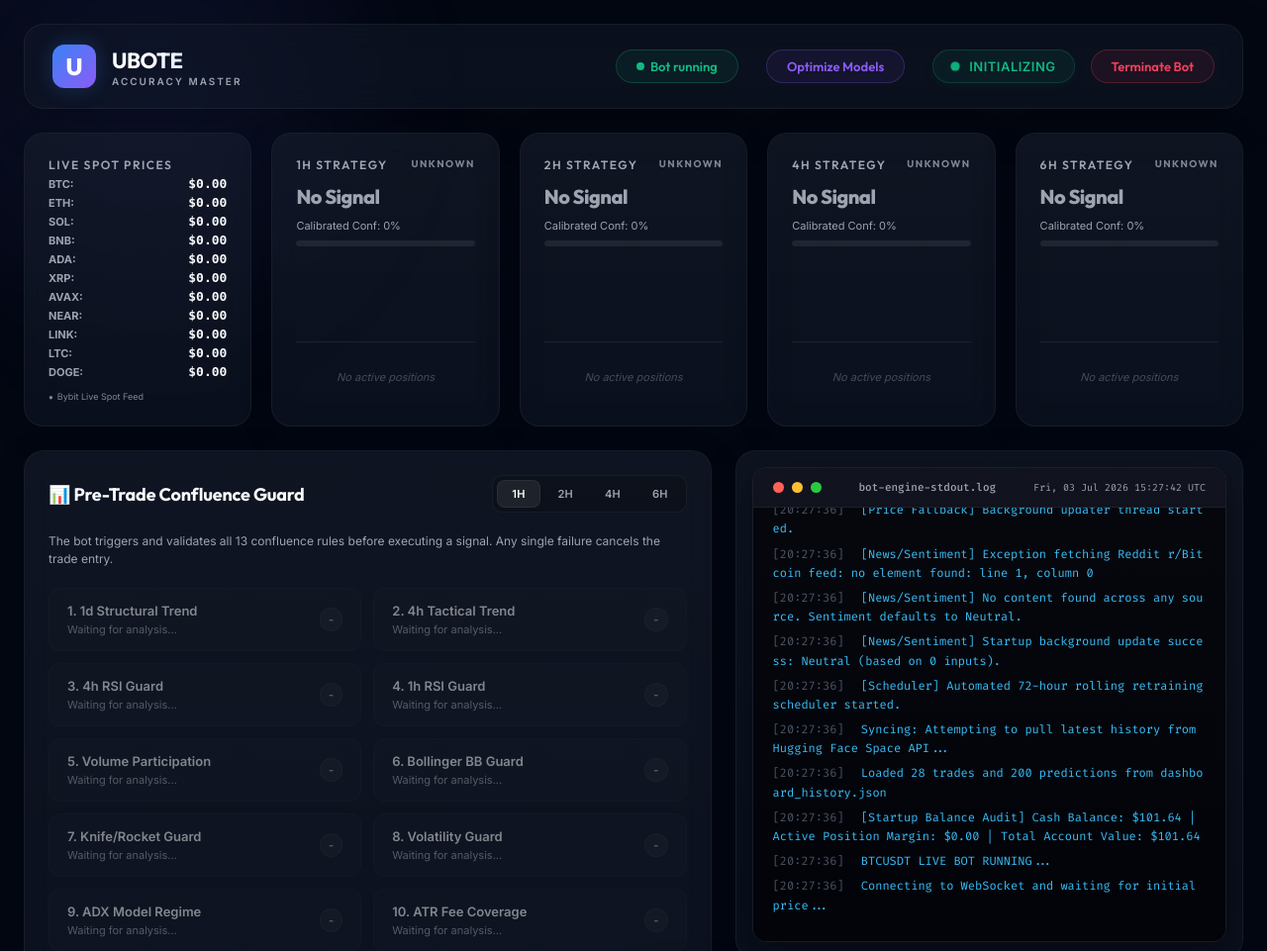
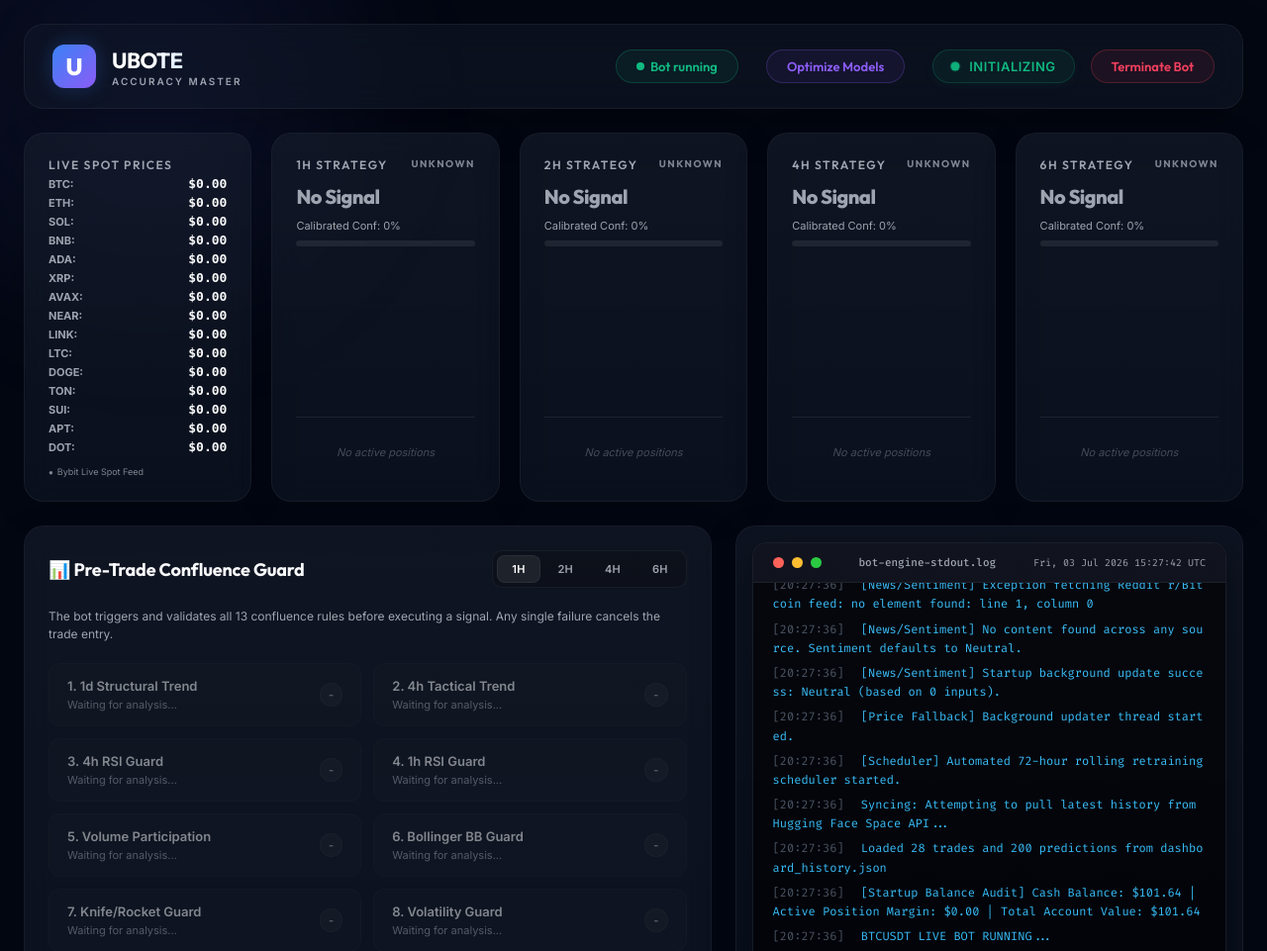
Before and after one commit to mehsim/btc-trading-bot, a Flask app: page / in a window 1280 px wide; the page is wider, and only the part inside the window is pictured. Shown: the top 961 px of that part at 99% size. Run offline with Flask 3, Linux system fonts and the light colour scheme; data that the repository does not hold is empty; parts of the project's set-up code (start-up, migrations or seed data) failed here and were passed over.

Commit message:
Add TON, SUI, APT, and DOT to supported symbols on backend and frontend

```diff
--- a/main.py
+++ b/main.py
@@ -797,7 +797,7 @@ def run_flask():
 # =========================
 SYMBOL = "BTCUSDT"
 INTERVAL = "60"
-SUPPORTED_SYMBOLS = ["BTCUSDT", "ETHUSDT", "SOLUSDT", "BNBUSDT", "ADAUSDT", "XRPUSDT", "AVAXUSDT", "NEARUSDT", "LINKUSDT", "LTCUSDT", "DOGEUSDT"]
+SUPPORTED_SYMBOLS = ["BTCUSDT", "ETHUSDT", "SOLUSDT", "BNBUSDT", "ADAUSDT", "XRPUSDT", "AVAXUSDT", "NEARUSDT", "LINKUSDT", "LTCUSDT", "DOGEUSDT", "TONUSDT", "SUIUSDT", "APTUSDT", "DOTUSDT"]
 
 # =========================
 from xgboost import XGBClassifier, XGBRegressor
--- a/templates/index.html
+++ b/templates/index.html
@@ -1021,6 +1021,22 @@
                     <div style="display: flex; justify-content: space-between; align-items: center;">
                         <span style="font-size: 11px; font-weight: 700; color: var(--text-secondary);">DOGE:</span>
                         <span id="live-price-doge" style="font-size: 13px; font-weight: 800; font-family: monospace;">$0.00</span>
+                    </div>
+                    <div style="display: flex; justify-content: space-between; align-items: center;">
+                        <span style="font-size: 11px; font-weight: 700; color: var(--text-secondary);">TON:</span>
+                        <span id="live-price-ton" style="font-size: 13px; font-weight: 800; font-family: monospace;">$0.00</span>
+                    </div>
+                    <div style="display: flex; justify-content: space-between; align-items: center;">
+                        <span style="font-size: 11px; font-weight: 700; color: var(--text-secondary);">SUI:</span>
+                        <span id="live-price-sui" style="font-size: 13px; font-weight: 800; font-family: monospace;">$0.00</span>
+                    </div>
+                    <div style="display: flex; justify-content: space-between; align-items: center;">
+                        <span style="font-size: 11px; font-weight: 700; color: var(--text-secondary);">APT:</span>
+                        <span id="live-price-apt" style="font-size: 13px; font-weight: 800; font-family: monospace;">$0.00</span>
+                    </div>
+                    <div style="display: flex; justify-content: space-between; align-items: center;">
+                        <span style="font-size: 11px; font-weight: 700; color: var(--text-secondary);">DOT:</span>
+                        <span id="live-price-dot" style="font-size: 13px; font-weight: 800; font-family: monospace;">$0.00</span>
                     </div>
                 </div>
                 <div class="card-subtitle" style="font-size: 9px; opacity: 0.8; display: flex; align-items: center; gap: 4px;">
@@ -1369,7 +1385,7 @@
         let activeFilter = 'all'; // 'all', 'success', 'failed'
         let activeConfluenceTimeframe = '1h'; // default to 1H
         let activeTradesState = {};
-        let lastPrices = {BTC: null, ETH: null, SOL: null, BNB: null, ADA: null, XRP: null};
+        let lastPrices = {BTC: null, ETH: null, SOL: null, BNB: null, ADA: null, XRP: null, TON: null, SUI: null, APT: null, DOT: null};
         let globalDataCache = null;
 
         function setConfluenceTimeframe(tf, element) {
@@ -1785,7 +1801,7 @@
                     // 2. Update Live Price
                     globalDataCache = data;
                     const currentPrice = data.live_price;
-                    const symbols = ["BTC", "ETH", "SOL", "BNB", "ADA", "XRP", "AVAX", "NEAR", "LINK", "LTC", "DOGE"];
+                    const symbols = ["BTC", "ETH", "SOL", "BNB", "ADA", "XRP", "AVAX", "NEAR", "LINK", "LTC", "DOGE", "TON", "SUI", "APT", "DOT"];
 
                     symbols.forEach(sym => {
                         const val = data[`live_price_${sym}USDT`];
--- a/train.py
+++ b/train.py
@@ -32,7 +32,7 @@ economic_calendar_lock = threading.Lock()
 SYMBOL = "BTCUSDT"
 INTERVAL = "60"
 PAGES = 20  # 20 pages of candles provides ~20,000 candles (balanced dataset size)
-SUPPORTED_SYMBOLS = ["BTCUSDT", "ETHUSDT", "SOLUSDT", "BNBUSDT", "ADAUSDT", "XRPUSDT", "AVAXUSDT", "NEARUSDT", "LINKUSDT", "LTCUSDT", "DOGEUSDT"]
+SUPPORTED_SYMBOLS = ["BTCUSDT", "ETHUSDT", "SOLUSDT", "BNBUSDT", "ADAUSDT", "XRPUSDT", "AVAXUSDT", "NEARUSDT", "LINKUSDT", "LTCUSDT", "DOGEUSDT", "TONUSDT", "SUIUSDT", "APTUSDT", "DOTUSDT"]
 
 # Feature list matches train.py and main.py
 features = [
```
